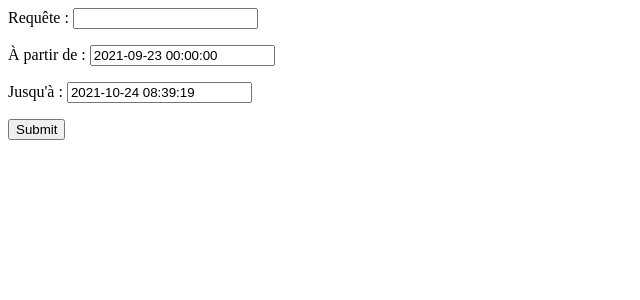
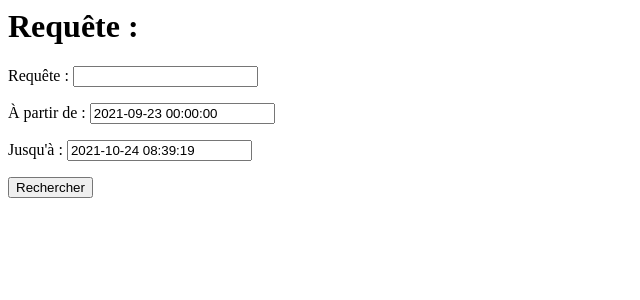
Before and after one commit to magwyz/mediaLexicometer, a Django app: page /query in a window 1280 px wide. Shown: the top 300 px of the page, without its empty margins (0-640 px from the left). Run offline with Django 3.2, Linux system fonts and the light colour scheme.

Commit message:
query: improve the template

```diff
--- a/mediaAnalysis/core/templates/core/query.html
+++ b/mediaAnalysis/core/templates/core/query.html
@@ -1,11 +1,14 @@
+
+<h1>Requête :</h1>
 
 <form action="" method="post">
     {% csrf_token %}
     {{ form.as_p }}
-    <input type="submit" value="Submit">
+    <input type="submit" value="Rechercher">
 </form>
 
 {% if lemmas %}
+    <h1>Résultats :</h1>
     <p>Lemmes:
     {% for lemma in lemmas%}
         {{ lemma }}
```
